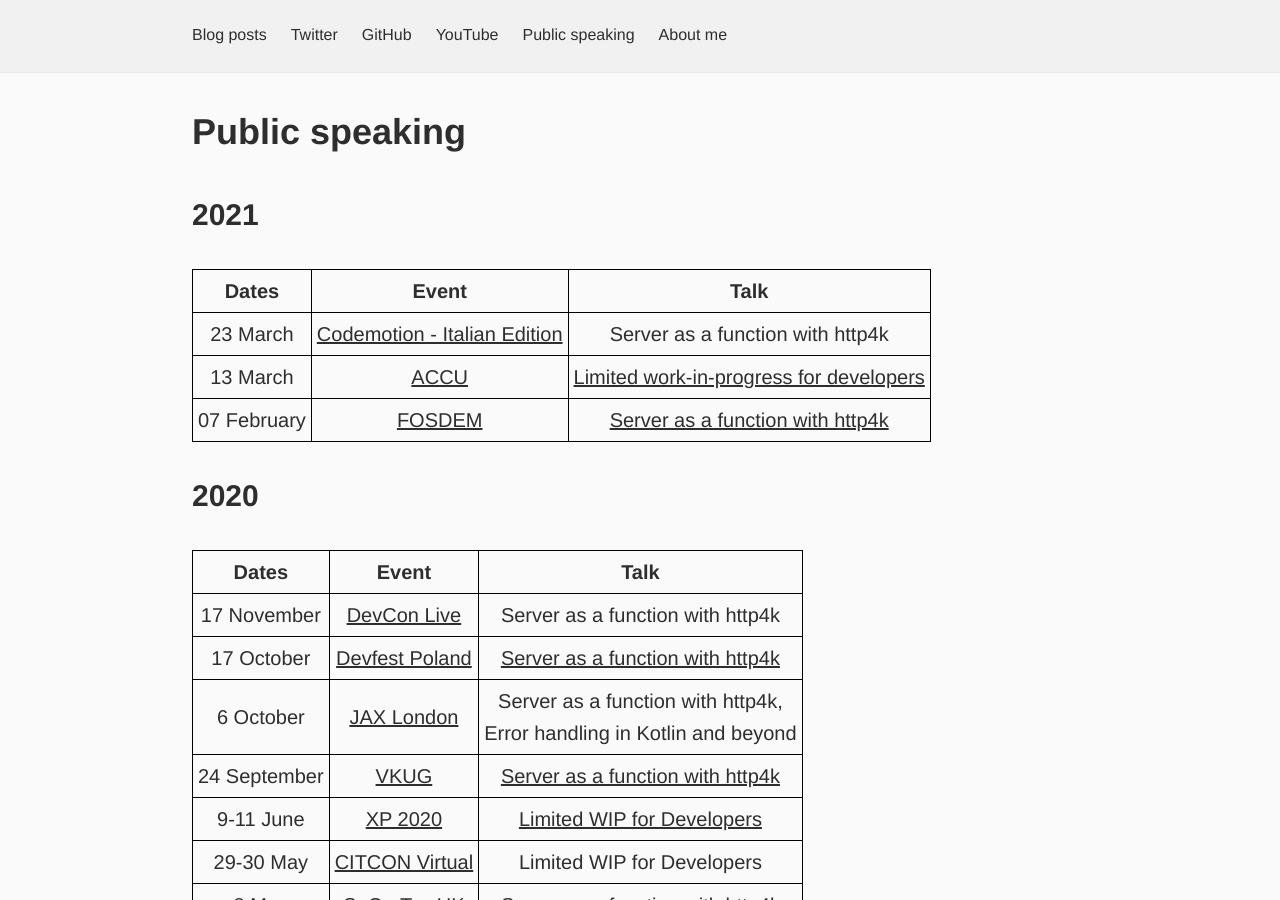
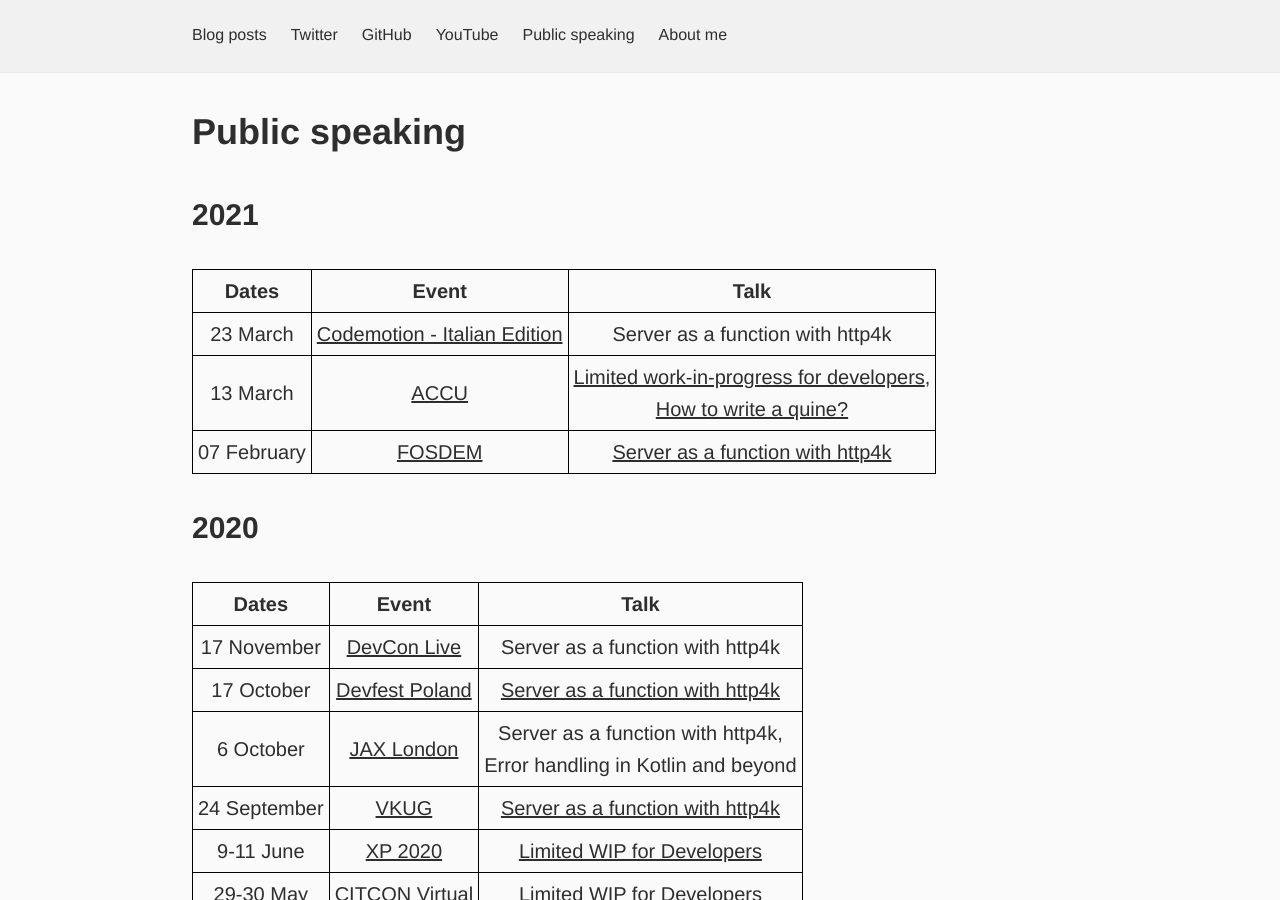
Before and after one commit to dkandalov/dkandalov.github.io, a Jekyll site: the page built from public-speaking.md, in a window 1280 px wide and 900 px high. Built offline with Jekyll 4.4.1, drawn with Linux system fonts in a browser that asks for light colours.

Commit message:
updated public-speaking.md

```diff
--- a/public-speaking.md
+++ b/public-speaking.md
@@ -9,7 +9,7 @@ permalink: public-speaking
 | Dates | Event | Talk |
 | --- | --- | --- |
 | 23 March        | [Codemotion - Italian Edition](https://events.codemotion.com/conferences/online/2021/online-tech-conference-italian-edition-spring) | Server as a function with http4k |
-| 13 March        | [ACCU](https://flame.firebird.systems/archer-yates/ACCU2021/MyProgrammes#Programme.ItemPage.104.0) | [Limited work-in-progress for developers](https://flame.firebird.systems/archer-yates/ACCU2021/MyProgrammes#Entry.ItemPage.12114.0.EntryDefinition.b8efce33-2c84-4290-ba65-991a03ef305d) |
+| 13 March        | [ACCU](https://flame.firebird.systems/archer-yates/ACCU2021/MyProgrammes#Programme.ItemPage.104.0) | [Limited work-in-progress for developers](https://www.youtube.com/watch?v=AWbgen9x6xs),<br/>[How to write a quine?](https://www.youtube.com/watch?v=wOZd5PnUCD8) |
 | 07 February     | [FOSDEM](https://fosdem.org/2021) | [Server as a function with http4k](https://fosdem.org/2021/schedule/event/live_coding_with_http4k) |
 {:.post-table}
 
```
